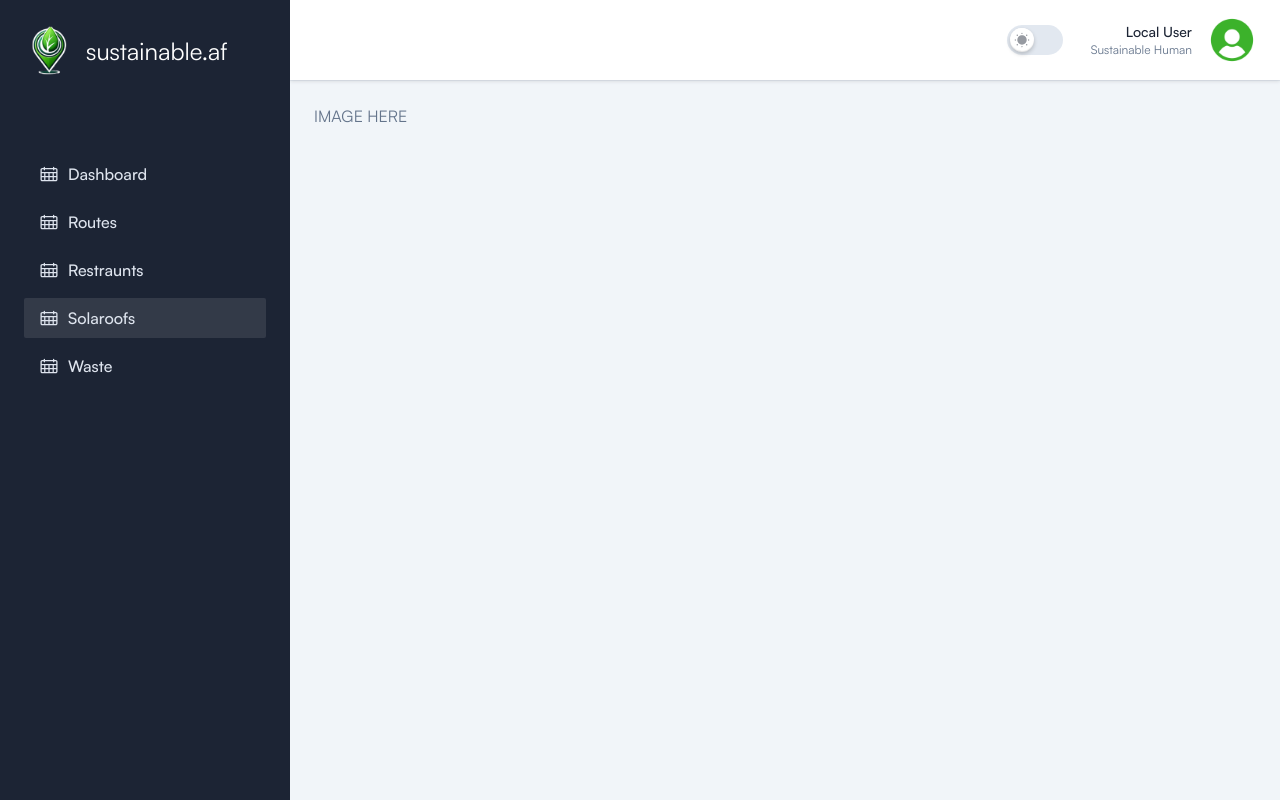
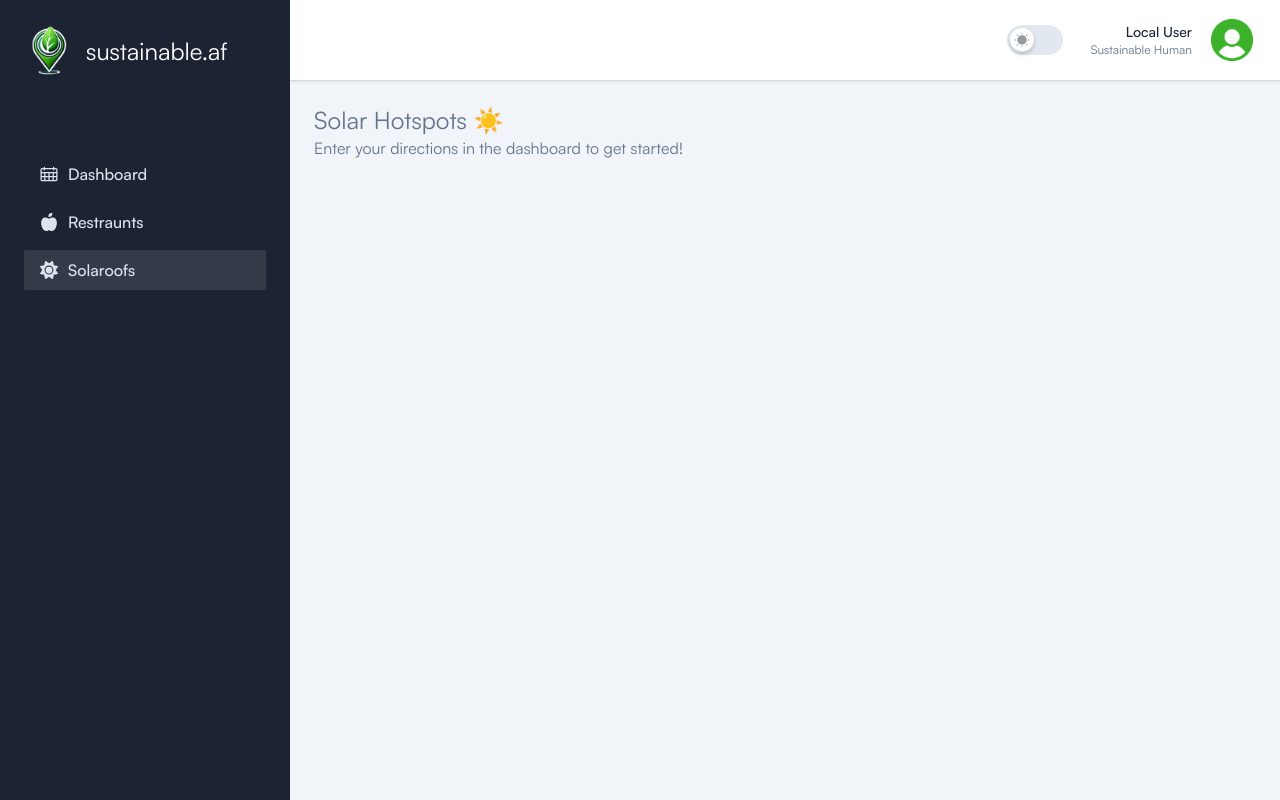
Before and after one commit to LordFarquaadtheCreator/carbon-advisor, a Next.js app: page /solaroofs in a window 1280 px wide. Built offline with nearby package versions, Linux system fonts and the light colour scheme; a web font is replaced by a local one.

Commit message:
:lipstick: completed rest of website

```diff
--- a/app/solaroofs/page.tsx
+++ b/app/solaroofs/page.tsx
@@ -2,7 +2,8 @@
 
 import { useDirections } from "@/services/directions";
 import { useSolaroofsStore } from "@/services/solaroofs";
-import React, { useEffect } from "react";
+import Image from "next/image";
+import React, { useEffect, useState } from "react";
 
 const formatter = new Intl.NumberFormat('en-US', {
   style: 'currency',
@@ -13,22 +14,35 @@ function formatToCurrency(stringCurrency: string) {
   return formatter.format(num);
 }
 
-
 export default function SolaroofsPage() {
   const [directions] = useDirections((state) => [state.directions]);
   const { solaroofsFinancialData, updateSolaroofsDetails } = useSolaroofsStore(
     (state) => state
   );
+  const [imgUrl, setImgUrl] = useState("");
 
   useEffect(() => {
     if (directions) {
-      updateSolaroofsDetails(directions.routes[0].legs[0].end_address);
+      const endAddress = directions.routes[0].legs[0].end_address;
+      updateSolaroofsDetails(endAddress);
+
+      (async () => {
+        const imageUrl = "https://sustainable-af-api.onrender.com/heatmap?" + new URLSearchParams({
+          address: endAddress
+         }) ;
+        const res = await fetch(imageUrl);
+        const imageBlob = await res.blob();
+        const imageObjectURL = URL.createObjectURL(imageBlob);
+        setImgUrl(imageObjectURL);
+      })()
     }
   }, [directions]);
 
   return (
     <main>
-      <div>IMAGE HERE</div>
+      <h1 className="text-2xl">Solar Hotspots ☀️</h1>
+      {directions ? <Image src={imgUrl} alt="Solar hotspot." width={300} height={300}/> : "Enter your directions in the dashboard to get started!" }
+    <div>
       {solaroofsFinancialData && (
         <div className="flex flex-row justify-center items-cent mt-4 md:mt-6 2xl:mt-7.5">
           <div className="w-1/2 rounded-sm border border-stroke bg-white py-6 px-7.5 shadow-default dark:border-strokedark dark:bg-boxdark">
@@ -45,6 +59,7 @@ export default function SolaroofsPage() {
           </div>
         </div>
       )}
+      </div>
     </main>
   );
 }
--- a/components/Sidebar/Sidebar.tsx
+++ b/components/Sidebar/Sidebar.tsx
@@ -64,7 +64,10 @@ const Sidebar = ({ sidebarOpen, setSidebarOpen }: SidebarProps) => {
     >
       {/* <!-- SIDEBAR HEADER --> */}
       <div className="flex items-center justify-between gap-2 px-6 py-5.5 lg:py-6.5">
-        <Link href="/" className="flex flex-row items-center text-2xl text-white">
+        <Link
+          href="/"
+          className="flex flex-row items-center text-2xl text-white"
+        >
           <Image
             width={50}
             height={50}
@@ -124,27 +127,6 @@ const Sidebar = ({ sidebarOpen, setSidebarOpen }: SidebarProps) => {
               Dashboard
             </Link>
             <Link
-              href="/routes"
-              className={`group relative flex items-center gap-2.5 rounded-sm py-2 px-4 font-medium text-bodydark1 duration-300 ease-in-out hover:bg-graydark dark:hover:bg-meta-4 ${
-                pathname.includes("/routes") && "bg-graydark dark:bg-meta-4"
-              }`}
-            >
-              <svg
-                className="fill-current"
-                width="18"
-                height="18"
-                viewBox="0 0 18 18"
-                fill="none"
-                xmlns="http://www.w3.org/2000/svg"
-              >
-                <path
-                  d="M15.7499 2.9812H14.2874V2.36245C14.2874 2.02495 14.0062 1.71558 13.6405 1.71558C13.2749 1.71558 12.9937 1.99683 12.9937 2.36245V2.9812H4.97803V2.36245C4.97803 2.02495 4.69678 1.71558 4.33115 1.71558C3.96553 1.71558 3.68428 1.99683 3.68428 2.36245V2.9812H2.2499C1.29365 2.9812 0.478027 3.7687 0.478027 4.75308V14.5406C0.478027 15.4968 1.26553 16.3125 2.2499 16.3125H15.7499C16.7062 16.3125 17.5218 15.525 17.5218 14.5406V4.72495C17.5218 3.7687 16.7062 2.9812 15.7499 2.9812ZM1.77178 8.21245H4.1624V10.9968H1.77178V8.21245ZM5.42803 8.21245H8.38115V10.9968H5.42803V8.21245ZM8.38115 12.2625V15.0187H5.42803V12.2625H8.38115ZM9.64678 12.2625H12.5999V15.0187H9.64678V12.2625ZM9.64678 10.9968V8.21245H12.5999V10.9968H9.64678ZM13.8374 8.21245H16.228V10.9968H13.8374V8.21245ZM2.2499 4.24683H3.7124V4.83745C3.7124 5.17495 3.99365 5.48433 4.35928 5.48433C4.7249 5.48433 5.00615 5.20308 5.00615 4.83745V4.24683H13.0499V4.83745C13.0499 5.17495 13.3312 5.48433 13.6968 5.48433C14.0624 5.48433 14.3437 5.20308 14.3437 4.83745V4.24683H15.7499C16.0312 4.24683 16.2562 4.47183 16.2562 4.75308V6.94683H1.77178V4.75308C1.77178 4.47183 1.96865 4.24683 2.2499 4.24683ZM1.77178 14.5125V12.2343H4.1624V14.9906H2.2499C1.96865 15.0187 1.77178 14.7937 1.77178 14.5125ZM15.7499 15.0187H13.8374V12.2625H16.228V14.5406C16.2562 14.7937 16.0312 15.0187 15.7499 15.0187Z"
-                  fill=""
-                />
-              </svg>
-              Routes
-            </Link>
-            <Link
               href="/restraunts"
               className={`group relative flex items-center gap-2.5 rounded-sm py-2 px-4 font-medium text-bodydark1 duration-300 ease-in-out hover:bg-graydark dark:hover:bg-meta-4 ${
                 pathname.includes("/restraunts") && "bg-graydark dark:bg-meta-4"
@@ -154,14 +136,11 @@ const Sidebar = ({ sidebarOpen, setSidebarOpen }: SidebarProps) => {
                 className="fill-current"
                 width="18"
                 height="18"
-                viewBox="0 0 18 18"
+                viewBox="0 0 448 512"
                 fill="none"
                 xmlns="http://www.w3.org/2000/svg"
               >
-                <path
-                  d="M15.7499 2.9812H14.2874V2.36245C14.2874 2.02495 14.0062 1.71558 13.6405 1.71558C13.2749 1.71558 12.9937 1.99683 12.9937 2.36245V2.9812H4.97803V2.36245C4.97803 2.02495 4.69678 1.71558 4.33115 1.71558C3.96553 1.71558 3.68428 1.99683 3.68428 2.36245V2.9812H2.2499C1.29365 2.9812 0.478027 3.7687 0.478027 4.75308V14.5406C0.478027 15.4968 1.26553 16.3125 2.2499 16.3125H15.7499C16.7062 16.3125 17.5218 15.525 17.5218 14.5406V4.72495C17.5218 3.7687 16.7062 2.9812 15.7499 2.9812ZM1.77178 8.21245H4.1624V10.9968H1.77178V8.21245ZM5.42803 8.21245H8.38115V10.9968H5.42803V8.21245ZM8.38115 12.2625V15.0187H5.42803V12.2625H8.38115ZM9.64678 12.2625H12.5999V15.0187H9.64678V12.2625ZM9.64678 10.9968V8.21245H12.5999V10.9968H9.64678ZM13.8374 8.21245H16.228V10.9968H13.8374V8.21245ZM2.2499 4.24683H3.7124V4.83745C3.7124 5.17495 3.99365 5.48433 4.35928 5.48433C4.7249 5.48433 5.00615 5.20308 5.00615 4.83745V4.24683H13.0499V4.83745C13.0499 5.17495 13.3312 5.48433 13.6968 5.48433C14.0624 5.48433 14.3437 5.20308 14.3437 4.83745V4.24683H15.7499C16.0312 4.24683 16.2562 4.47183 16.2562 4.75308V6.94683H1.77178V4.75308C1.77178 4.47183 1.96865 4.24683 2.2499 4.24683ZM1.77178 14.5125V12.2343H4.1624V14.9906H2.2499C1.96865 15.0187 1.77178 14.7937 1.77178 14.5125ZM15.7499 15.0187H13.8374V12.2625H16.228V14.5406C16.2562 14.7937 16.0312 15.0187 15.7499 15.0187Z"
-                  fill=""
-                />
+                <path d="M350.85 129c25.97 4.67 47.27 18.67 63.92 42 14.65 20.67 24.64 46.67 29.96 78 4.67 28.67 4.32 57.33-1 86-7.99 47.33-23.97 87-47.94 119-28.64 38.67-64.59 58-107.87 58-10.66 0-22.3-3.33-34.96-10-8.66-5.33-18.31-8-28.97-8s-20.3 2.67-28.97 8c-12.66 6.67-24.3 10-34.96 10-43.28 0-79.23-19.33-107.87-58-23.97-32-39.95-71.67-47.94-119-5.32-28.67-5.67-57.33-1-86 5.32-31.33 15.31-57.33 29.96-78 16.65-23.33 37.95-37.33 63.92-42 15.98-2.67 37.95-.33 65.92 7 23.97 6.67 44.28 14.67 60.93 24 16.65-9.33 36.96-17.33 60.93-24 27.98-7.33 49.96-9.67 65.94-7zm-54.94-41c-9.32 8.67-21.65 15-36.96 19-10.66 3.33-22.3 5-34.96 5l-14.98-1c-1.33-9.33-1.33-20 0-32 2.67-24 10.32-42.33 22.97-55 9.32-8.67 21.65-15 36.96-19 10.66-3.33 22.3-5 34.96-5l14.98 1 1 15c0 12.67-1.67 24.33-4.99 35-3.99 15.33-10.31 27.67-18.98 37z" />
               </svg>
               Restraunts
             </Link>
@@ -175,37 +154,13 @@ const Sidebar = ({ sidebarOpen, setSidebarOpen }: SidebarProps) => {
                 className="fill-current"
                 width="18"
                 height="18"
-                viewBox="0 0 18 18"
+                viewBox="0 0 512 512"
                 fill="none"
                 xmlns="http://www.w3.org/2000/svg"
               >
-                <path
-                  d="M15.7499 2.9812H14.2874V2.36245C14.2874 2.02495 14.0062 1.71558 13.6405 1.71558C13.2749 1.71558 12.9937 1.99683 12.9937 2.36245V2.9812H4.97803V2.36245C4.97803 2.02495 4.69678 1.71558 4.33115 1.71558C3.96553 1.71558 3.68428 1.99683 3.68428 2.36245V2.9812H2.2499C1.29365 2.9812 0.478027 3.7687 0.478027 4.75308V14.5406C0.478027 15.4968 1.26553 16.3125 2.2499 16.3125H15.7499C16.7062 16.3125 17.5218 15.525 17.5218 14.5406V4.72495C17.5218 3.7687 16.7062 2.9812 15.7499 2.9812ZM1.77178 8.21245H4.1624V10.9968H1.77178V8.21245ZM5.42803 8.21245H8.38115V10.9968H5.42803V8.21245ZM8.38115 12.2625V15.0187H5.42803V12.2625H8.38115ZM9.64678 12.2625H12.5999V15.0187H9.64678V12.2625ZM9.64678 10.9968V8.21245H12.5999V10.9968H9.64678ZM13.8374 8.21245H16.228V10.9968H13.8374V8.21245ZM2.2499 4.24683H3.7124V4.83745C3.7124 5.17495 3.99365 5.48433 4.35928 5.48433C4.7249 5.48433 5.00615 5.20308 5.00615 4.83745V4.24683H13.0499V4.83745C13.0499 5.17495 13.3312 5.48433 13.6968 5.48433C14.0624 5.48433 14.3437 5.20308 14.3437 4.83745V4.24683H15.7499C16.0312 4.24683 16.2562 4.47183 16.2562 4.75308V6.94683H1.77178V4.75308C1.77178 4.47183 1.96865 4.24683 2.2499 4.24683ZM1.77178 14.5125V12.2343H4.1624V14.9906H2.2499C1.96865 15.0187 1.77178 14.7937 1.77178 14.5125ZM15.7499 15.0187H13.8374V12.2625H16.228V14.5406C16.2562 14.7937 16.0312 15.0187 15.7499 15.0187Z"
-                  fill=""
-                />
+                <path d="M361.5 1.2c5 2.1 8.6 6.6 9.6 11.9L391 121l107.9 19.8c5.3 1 9.8 4.6 11.9 9.6s1.5 10.7-1.6 15.2L446.9 256l62.3 90.3c3.1 4.5 3.7 10.2 1.6 15.2s-6.6 8.6-11.9 9.6L391 391 371.1 498.9c-1 5.3-4.6 9.8-9.6 11.9s-10.7 1.5-15.2-1.6L256 446.9l-90.3 62.3c-4.5 3.1-10.2 3.7-15.2 1.6s-8.6-6.6-9.6-11.9L121 391 13.1 371.1c-5.3-1-9.8-4.6-11.9-9.6s-1.5-10.7 1.6-15.2L65.1 256 2.8 165.7c-3.1-4.5-3.7-10.2-1.6-15.2s6.6-8.6 11.9-9.6L121 121 140.9 13.1c1-5.3 4.6-9.8 9.6-11.9s10.7-1.5 15.2 1.6L256 65.1 346.3 2.8c4.5-3.1 10.2-3.7 15.2-1.6zM160 256a96 96 0 1 1 192 0 96 96 0 1 1 -192 0zm224 0a128 128 0 1 0 -256 0 128 128 0 1 0 256 0z" />
               </svg>
-                Solaroofs
-            </Link>
-            <Link
-              href="/waste"
-              className={`group relative flex items-center gap-2.5 rounded-sm py-2 px-4 font-medium text-bodydark1 duration-300 ease-in-out hover:bg-graydark dark:hover:bg-meta-4 ${
-                pathname.includes("/waste") && "bg-graydark dark:bg-meta-4"
-              }`}
-            >
-              <svg
-                className="fill-current"
-                width="18"
-                height="18"
-                viewBox="0 0 18 18"
-                fill="none"
-                xmlns="http://www.w3.org/2000/svg"
-              >
-                <path
-                  d="M15.7499 2.9812H14.2874V2.36245C14.2874 2.02495 14.0062 1.71558 13.6405 1.71558C13.2749 1.71558 12.9937 1.99683 12.9937 2.36245V2.9812H4.97803V2.36245C4.97803 2.02495 4.69678 1.71558 4.33115 1.71558C3.96553 1.71558 3.68428 1.99683 3.68428 2.36245V2.9812H2.2499C1.29365 2.9812 0.478027 3.7687 0.478027 4.75308V14.5406C0.478027 15.4968 1.26553 16.3125 2.2499 16.3125H15.7499C16.7062 16.3125 17.5218 15.525 17.5218 14.5406V4.72495C17.5218 3.7687 16.7062 2.9812 15.7499 2.9812ZM1.77178 8.21245H4.1624V10.9968H1.77178V8.21245ZM5.42803 8.21245H8.38115V10.9968H5.42803V8.21245ZM8.38115 12.2625V15.0187H5.42803V12.2625H8.38115ZM9.64678 12.2625H12.5999V15.0187H9.64678V12.2625ZM9.64678 10.9968V8.21245H12.5999V10.9968H9.64678ZM13.8374 8.21245H16.228V10.9968H13.8374V8.21245ZM2.2499 4.24683H3.7124V4.83745C3.7124 5.17495 3.99365 5.48433 4.35928 5.48433C4.7249 5.48433 5.00615 5.20308 5.00615 4.83745V4.24683H13.0499V4.83745C13.0499 5.17495 13.3312 5.48433 13.6968 5.48433C14.0624 5.48433 14.3437 5.20308 14.3437 4.83745V4.24683H15.7499C16.0312 4.24683 16.2562 4.47183 16.2562 4.75308V6.94683H1.77178V4.75308C1.77178 4.47183 1.96865 4.24683 2.2499 4.24683ZM1.77178 14.5125V12.2343H4.1624V14.9906H2.2499C1.96865 15.0187 1.77178 14.7937 1.77178 14.5125ZM15.7499 15.0187H13.8374V12.2625H16.228V14.5406C16.2562 14.7937 16.0312 15.0187 15.7499 15.0187Z"
-                  fill=""
-                />
-              </svg>
-                Waste
+              Solaroofs
             </Link>
           </div>
         </nav>
```
Also changed, not shown: components/Maps/DirectionsInputForm.tsx (+32 -36 lines).
